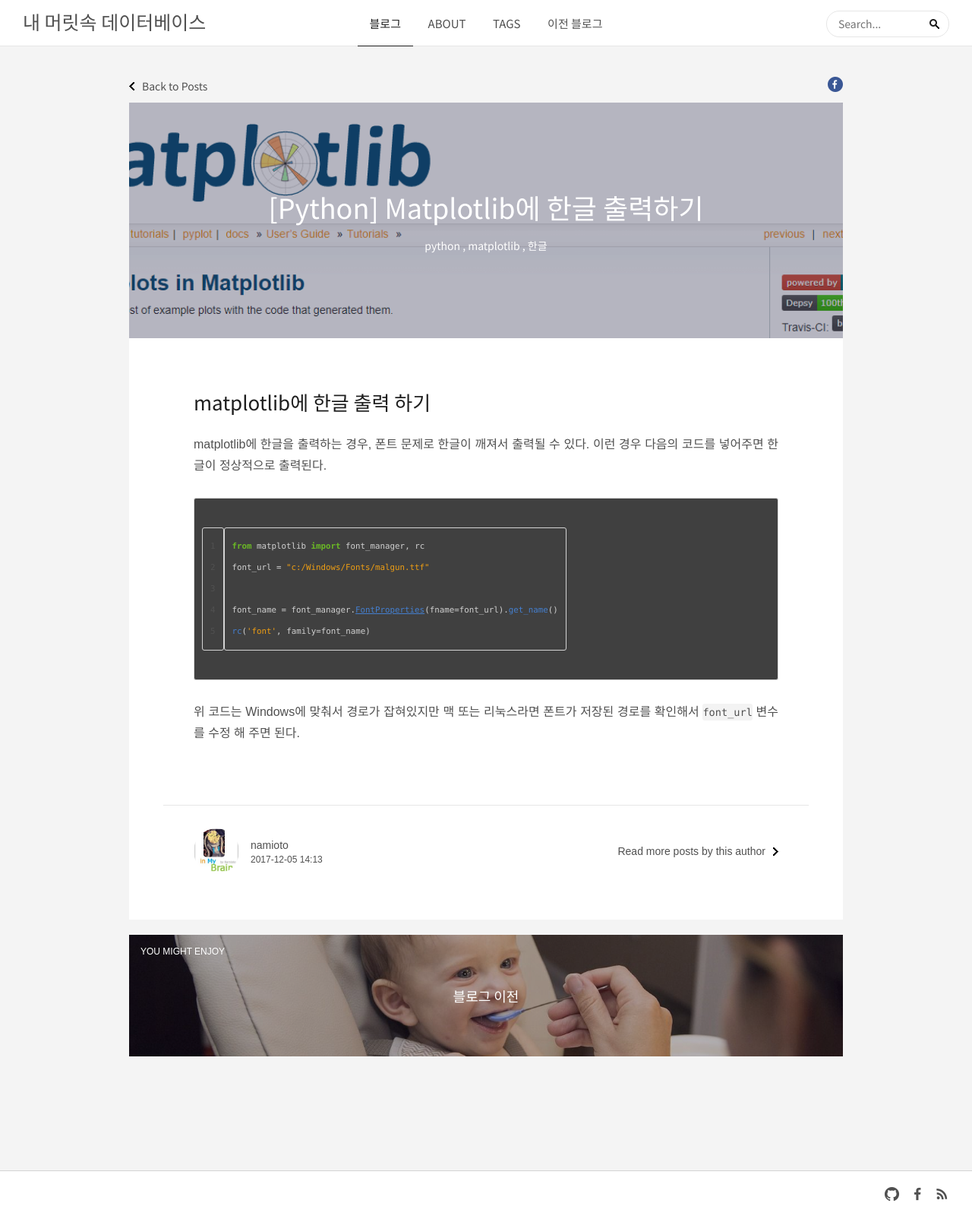
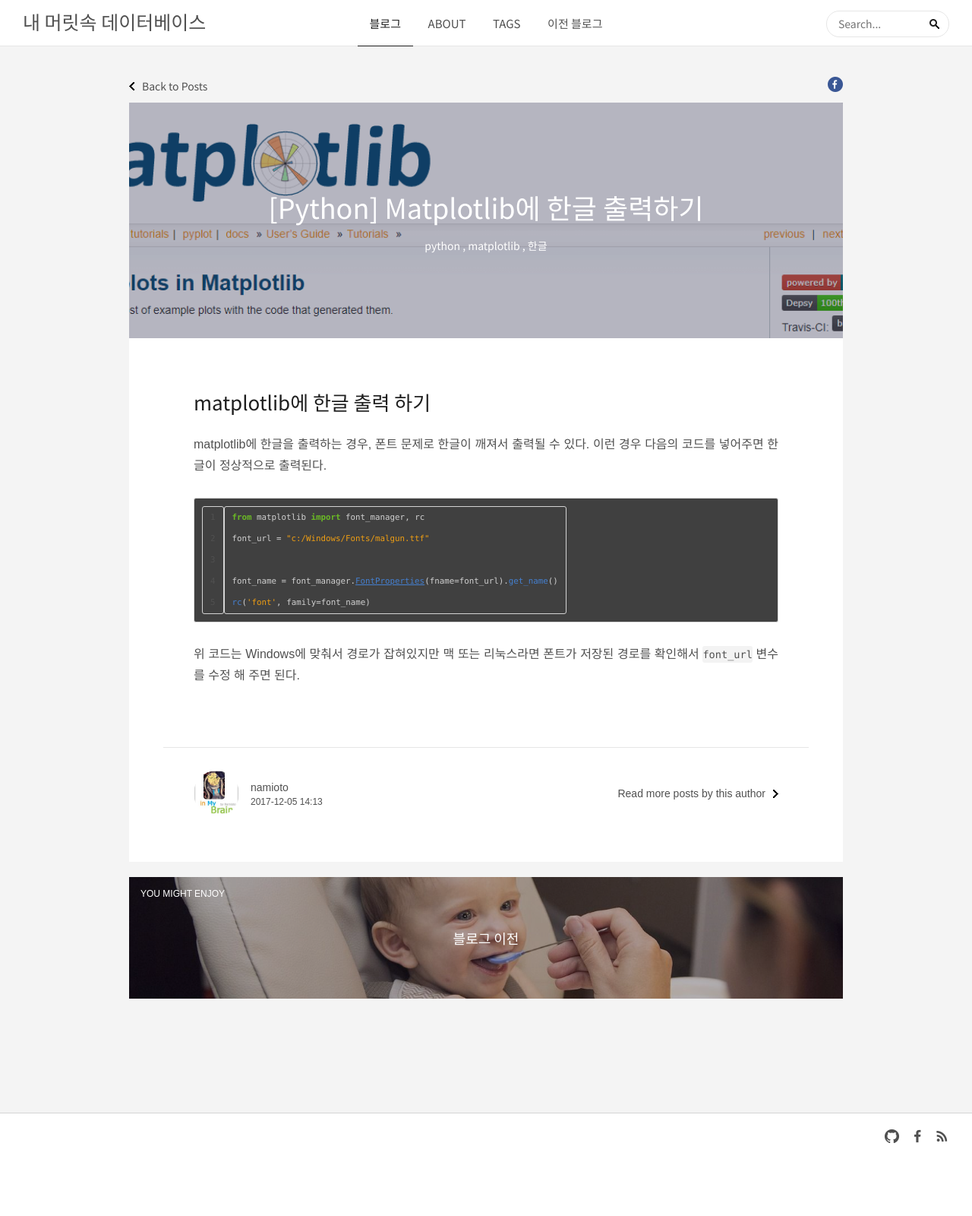
Before and after one commit to namioto/namioto.github.io, a Jekyll site: the page built from _posts/2017-12-05-matplotlib_hangle.md, in a window 1280 px wide. Shown: the whole page at 76% size. Built offline with Jekyll 4.4.1, drawn with Linux system fonts in a browser that asks for light colours; comment, search, counter and statistics services are not loaded; after the commit the page ends 1524 px from its top, so only the background shows below that.

Commit message:
오타 수정

```diff
--- a/assets/css/screen.css
+++ b/assets/css/screen.css
@@ -45,7 +45,7 @@ table.rouge-table td.rouge-gutter, td.rouge-code {
   border: 0px;
 }
 
-table.route-table pre {
+table.rouge-table pre {
   margin: 0px !important;
   padding: 0 10px !important;
 }
```
